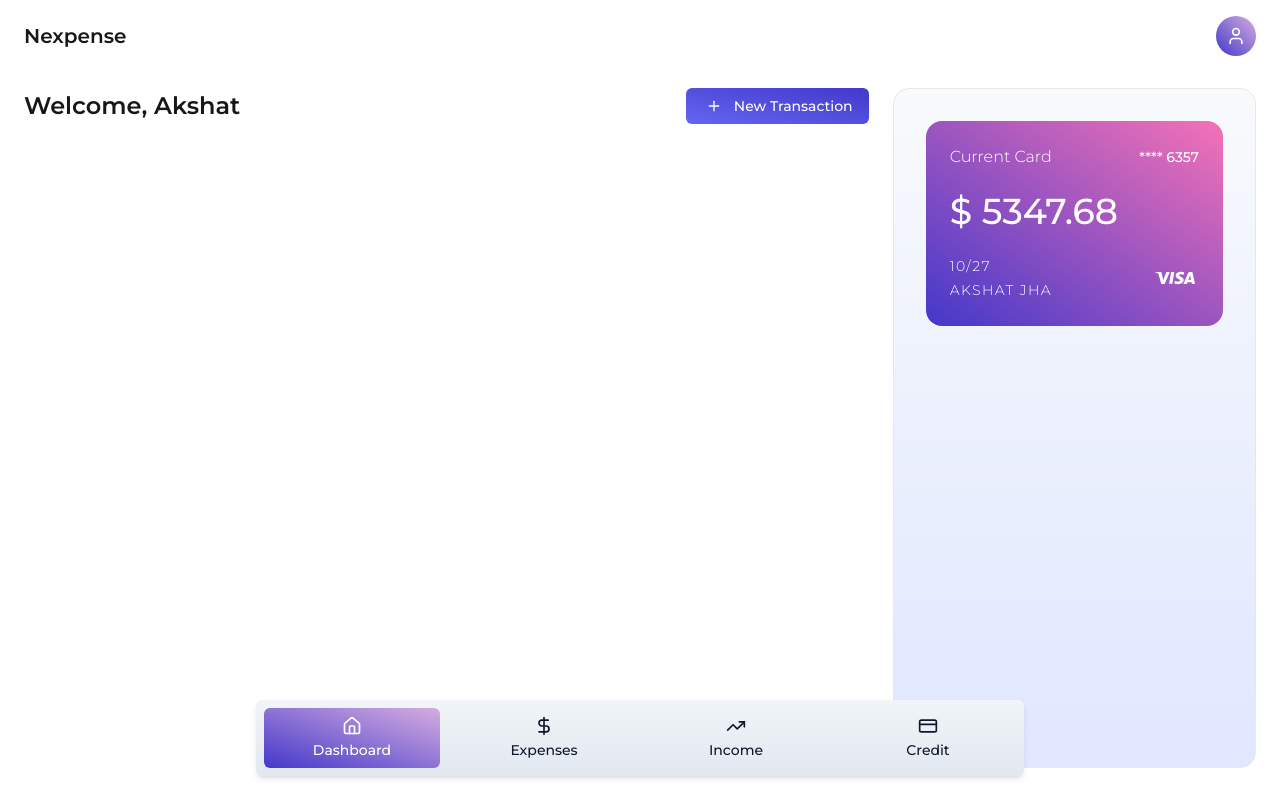
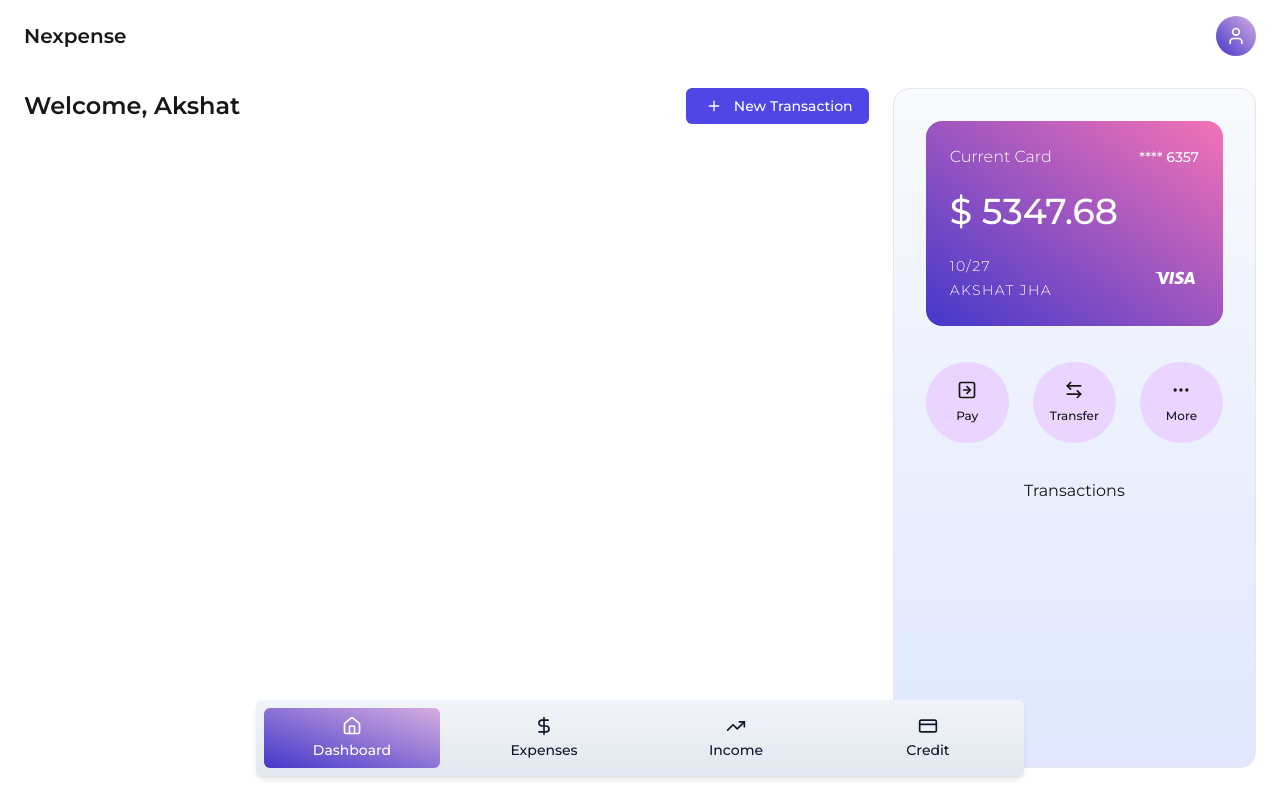
Before and after one commit to AkshatJha21/personal-finance, a Next.js app: page / in a window 1280 px wide. Built offline with nearby package versions, Linux system fonts and the light colour scheme.

Commit message:
payment buttons added

```diff
--- a/components/custom/DashboardGrid.tsx
+++ b/components/custom/DashboardGrid.tsx
@@ -1,21 +1,23 @@
-import { PlusIcon } from "lucide-react"
+import { ArrowBigRight, ArrowLeftRight, Link, Link2Off, MoreHorizontal, PlusIcon, Send, SquareArrowRight } from "lucide-react"
 
 const DashboardGrid = () => {
   return (
-    <div className="px-6 py-4 flex justify-between min-h-[90%]">
+    <div className="px-6 py-4 flex flex-col md:flex-row justify-between min-h-[90%]">
         <div className="flex flex-col w-full md:w-[70%]">
             <div className="flex items-center justify-between">
                 <h1 className="font-semibold text-2xl">
                     Welcome, Akshat
                 </h1>
-                <button className="flex gap-x-2 items-center px-4 py-2 transition bg-gradient-to-bl from-indigo-700 to-indigo-500 hover:to-indigo-600 hover:text-opacity-80 rounded-md text-white">
+                <button className="flex gap-x-2 items-center px-4 py-2 transition-colors bg-indigo-600 hover:bg-indigo-700 rounded-md text-white">
                     <PlusIcon className="h-4"/>
                     <p className="text-sm font-medium">New Transaction</p>
                 </button>
             </div>
         </div>
-        <div className="flex flex-col w-full md:w-[30%] items-center h-[85vh] p-8 border ml-6 rounded-2xl dark:border-neutral-500 bg-gradient-to-t dark:bg-gradient-to-b from-indigo-100 to-slate-50 dark:from-neutral-950 dark:to-white/5">
+        <div className="flex flex-col w-full md:w-[30%] items-center h-[85vh] p-8 border md:ml-6 rounded-2xl dark:border-neutral-500 bg-gradient-to-t dark:bg-gradient-to-b from-indigo-100 to-slate-50 dark:from-neutral-950 dark:to-white/5">
             <Card />
+            <Options />
+            Transactions
         </div>
     </div>
   )
@@ -43,3 +45,22 @@ const Card = () => {
         </div>
     )
 }
+
+const Options = () => {
+    return (
+        <div className="flex w-full items-center justify-between py-8 h-[25%] gap-x-6 dark:text-slate-200">
+            <button className="bg-purple-200 hover:bg-indigo-200 dark:bg-white/10 dark:hover:bg-white/15 transition-all rounded-full flex flex-col items-center justify-center gap-y-2 w-1/3 h-[90%]">
+                <SquareArrowRight className="h-5"/>
+                <p className="text-xs font-medium">Pay</p>
+            </button>
+            <button className="bg-purple-200 hover:bg-indigo-200 dark:bg-white/10 dark:hover:bg-white/15 transition-all rounded-full flex flex-col items-center justify-center gap-y-2 w-1/3 h-[90%]">
+                <ArrowLeftRight className="h-5"/>
+                <p className="text-xs font-medium">Transfer</p>
+            </button>
+            <button className="bg-purple-200 hover:bg-indigo-200 dark:bg-white/10 dark:hover:bg-white/15 transition-all rounded-full flex flex-col items-center justify-center gap-y-2 w-1/3 h-[90%]">
+                <MoreHorizontal className="h-5"/>
+                <p className="text-xs font-medium">More</p>
+            </button>
+        </div>
+    )
+}
```
